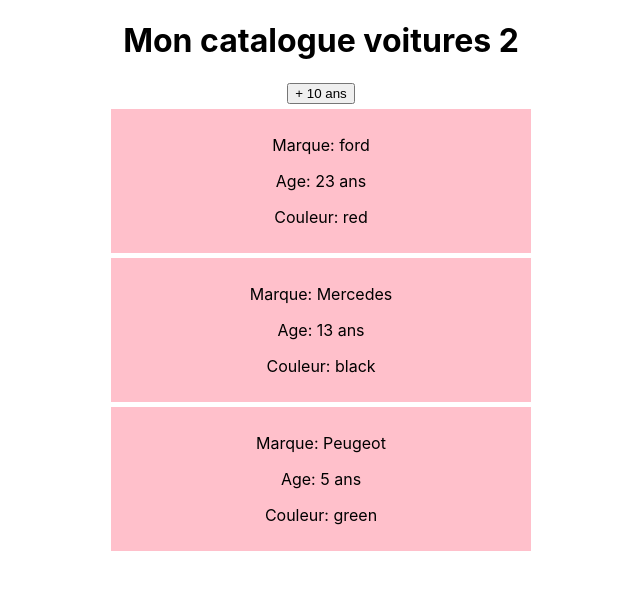
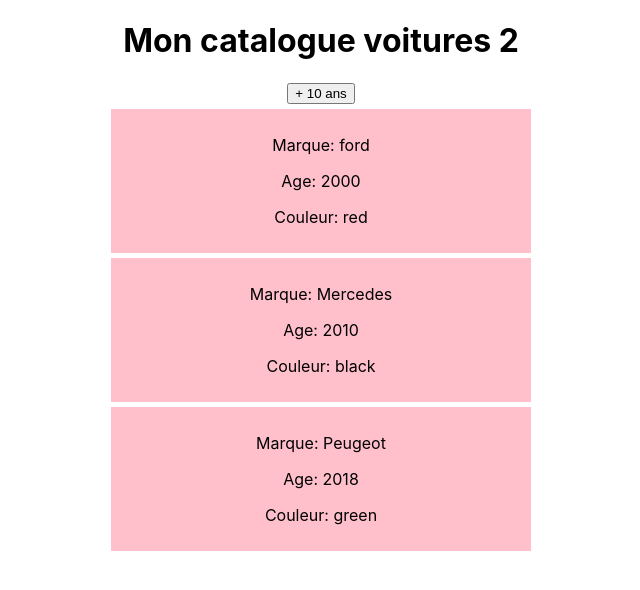
Before and after one commit to Wallmonger/React-Start, a React (Create React App) app: page / in a window 1280 px wide. Shown: the top 590 px of the page, without its empty margins (319-959 px from the left). Built offline with nearby package versions, Linux system fonts and the light colour scheme; the HTML template or start-up script is replaced by a standard one.

Commit message:
Destructuring on state

```diff
--- a/src/components/Mycars.js
+++ b/src/components/Mycars.js
@@ -24,20 +24,40 @@
     }
 
     render() {
-
-        const year = new Date().getFullYear();
+        // Destructuring de notre state pour une écriture simplifiée
+        // L'array parcoure tous les éléments de "voitures" afin de les assigner aux variables ford, mercedes et peugeot
+        const [ford, mercedes, peugeot] = this.state.voitures;
+        console.log(ford, mercedes, peugeot);
 
         return (
             <div>
                 <h1>{this.state.titre}</h1>
                 <button onClick={this.addTenYears}> + 10 ans</button>
+                <Car
+                    name={this.state.voitures[0].name}
+                    color={this.state.voitures[0].color}
+                    year={this.state.voitures[0].year}
+                />
+                <Car
+                    name={this.state.voitures[1].name}
+                    color={this.state.voitures[1].color}
+                    year={this.state.voitures[1].year}
+                />
+                <Car
+                    name={this.state.voitures[2].name}
+                    color={this.state.voitures[2].color}
+                    year={this.state.voitures[2].year}
+                />
+
 
                 {
+                    /*
                     this.state.voitures.map((element, index) => (
                     <div key={element.name + '-' + index}>
                         <Car name={element.name} color = {element.color} year = {year - element.year + ' ans'} />
                     </div>
                     ))
+                    */
                 }
 
             </div>
```
